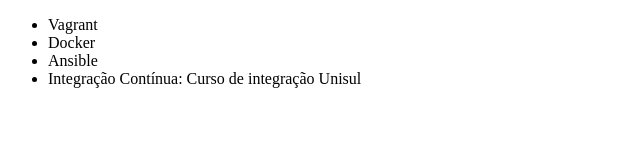
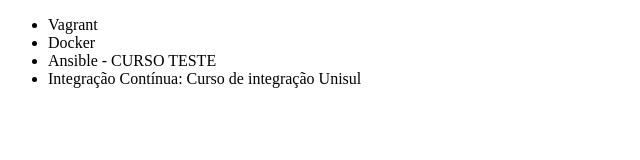
Before and after one commit to fernandosombrio/alura-git, a plain HTML site: page index.html in a window 1280 px wide. Shown: the whole page, without its empty margins (0-640 px from the left). Drawn offline with Linux system fonts and the light colour scheme.

Commit message:
Mudando nome do curso de Ansible

```diff
--- a/index.html
+++ b/index.html
@@ -8,7 +8,7 @@
     <ul>
         <li>Vagrant</li>
         <li>Docker</li>
-        <li>Ansible</li>
+        <li>Ansible - CURSO TESTE</li>
         <li>Integração Contínua: Curso de integração Unisul</li>
     </ul>
 </body>
```
